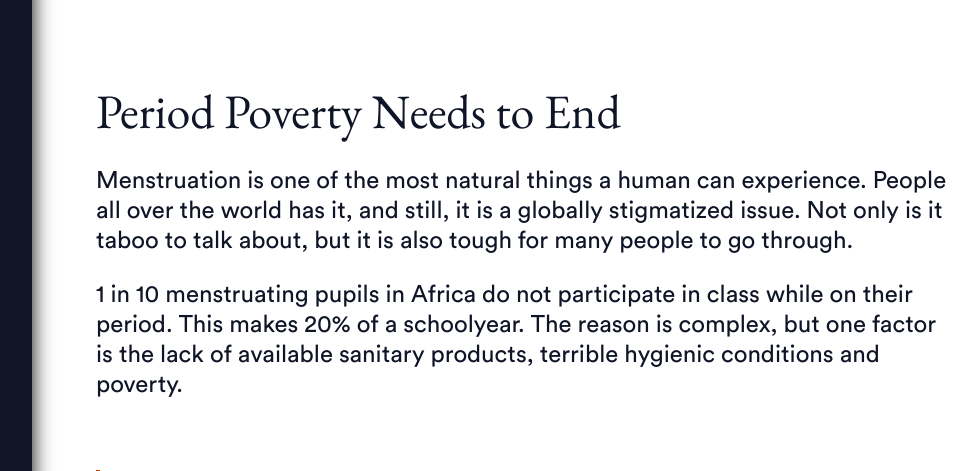
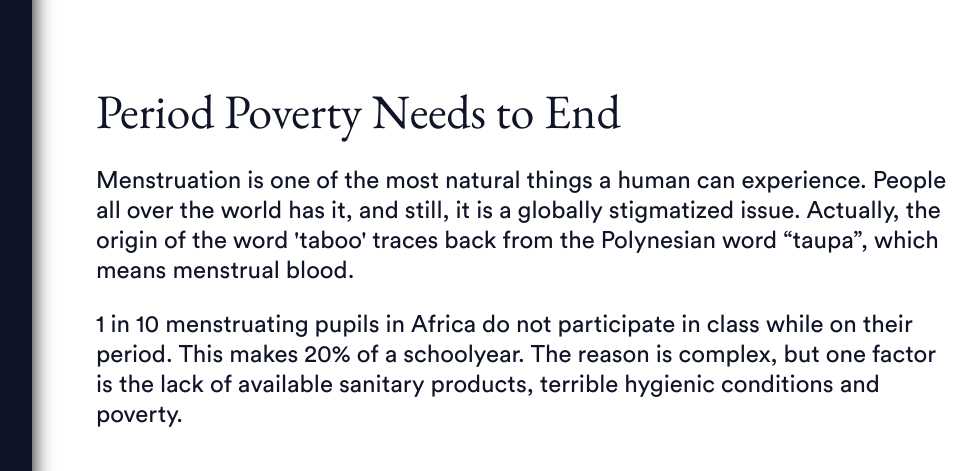
Before and after one commit to mikkelgud/final-project-webprosjekt, a PHP site: page /challenge.php in a window 1280 px wide. Shown: the part 1251-1722 px from the top of the page, without its empty margins (268-1245 px from the left). Run offline with PHP 8.4, Linux system fonts and the light colour scheme.

Commit message:
update text

```diff
--- a/challenge.php
+++ b/challenge.php
@@ -23,7 +23,7 @@
             <div class="grid">
                 <div class="col">
                     <h2 class="serif">Period Poverty Needs to End</h2>
-                    <p>Menstruation is one of the most natural things a human can experience. People all over the world has it, and still, it is a globally stigmatized issue. Not only is it taboo to talk about, but it is also tough for many people to go through.</p>
+                    <p>Menstruation is one of the most natural things a human can experience. People all over the world has it, and still, it is a globally stigmatized issue. Actually, the origin of the word 'taboo' traces back from the Polynesian word “taupa”, which means menstrual blood. </p>
                     <p> 1 in 10 menstruating pupils in Africa do not participate in class while on their period. This makes 20% of a schoolyear. The reason is complex, but one factor is the lack of available sanitary products, terrible hygienic conditions and poverty.</p>
                     <q>At its worst, there are no toilets at all. In some schools, there may only be a small room for both girls and boys, where there is only a hole in the floor.</q>
                     <p><i>-Ellen Sandøe <br/>Child Rights Education manager in UNICEF Norway</i></p>
```
